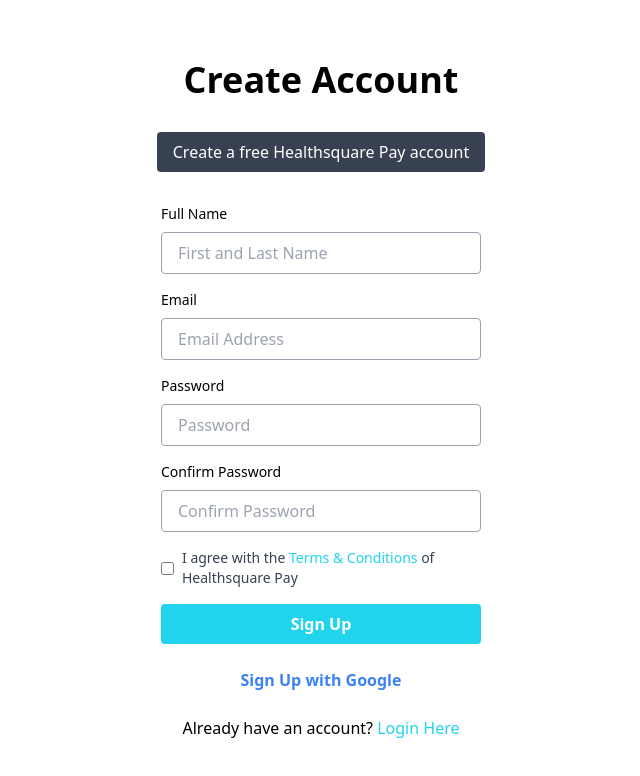
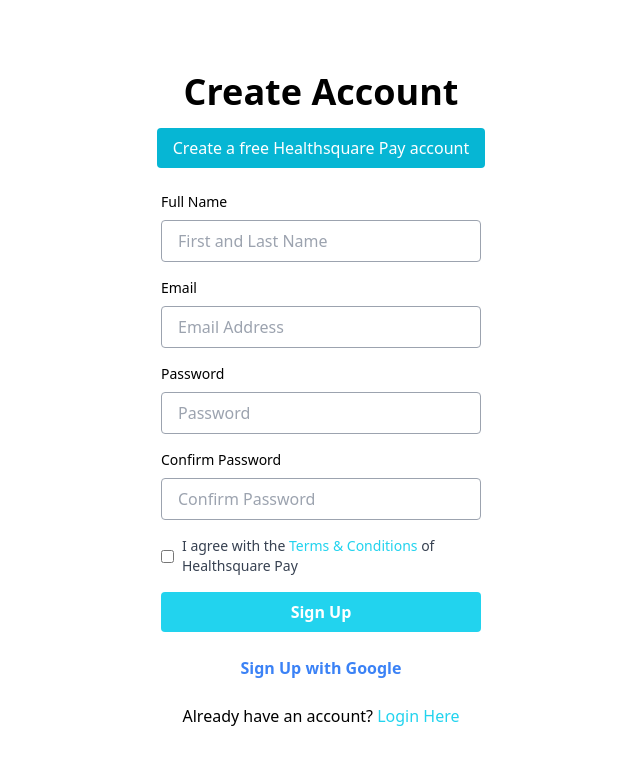
Before and after one commit to Godwinbold/HEALTH-SQUARE-PAY, a React (Vite) app: page /createaccount in a window 1280 px wide. Shown: the top 776 px of the page, without its empty margins (319-959 px from the left). Built offline with nearby package versions, Linux system fonts and the light colour scheme.

Commit message:
CreateAccount

```diff
--- a/src/pages/auth/CreateAccount.jsx
+++ b/src/pages/auth/CreateAccount.jsx
@@ -59,14 +59,14 @@
 
   return (
     <div className="flex flex-col items-center justify-center min-h-screen bg-white text-white">
-      <div className="mb-8">
+      <div className="mb-4">
         <h1 className="text-4xl text-black font-semibold text-center">Create Account</h1>
       </div>
 
-      <p className="bg-gray-700 px-4 py-2 rounded">Create a free Healthsquare Pay account</p>
+      <p className="text-white bg-cyan-500 px-4 py-2 rounded">Create a free Healthsquare Pay account</p>
 
 
-      <form className="mt-8 w-full max-w-xs" onSubmit={handleSubmit}>
+      <form className="mt-6 w-full max-w-xs" onSubmit={handleSubmit}>
         <div className="mb-4">
           <label htmlFor="fullname" className="block text-black text-sm mb-2">Full Name</label>
           <input
```
